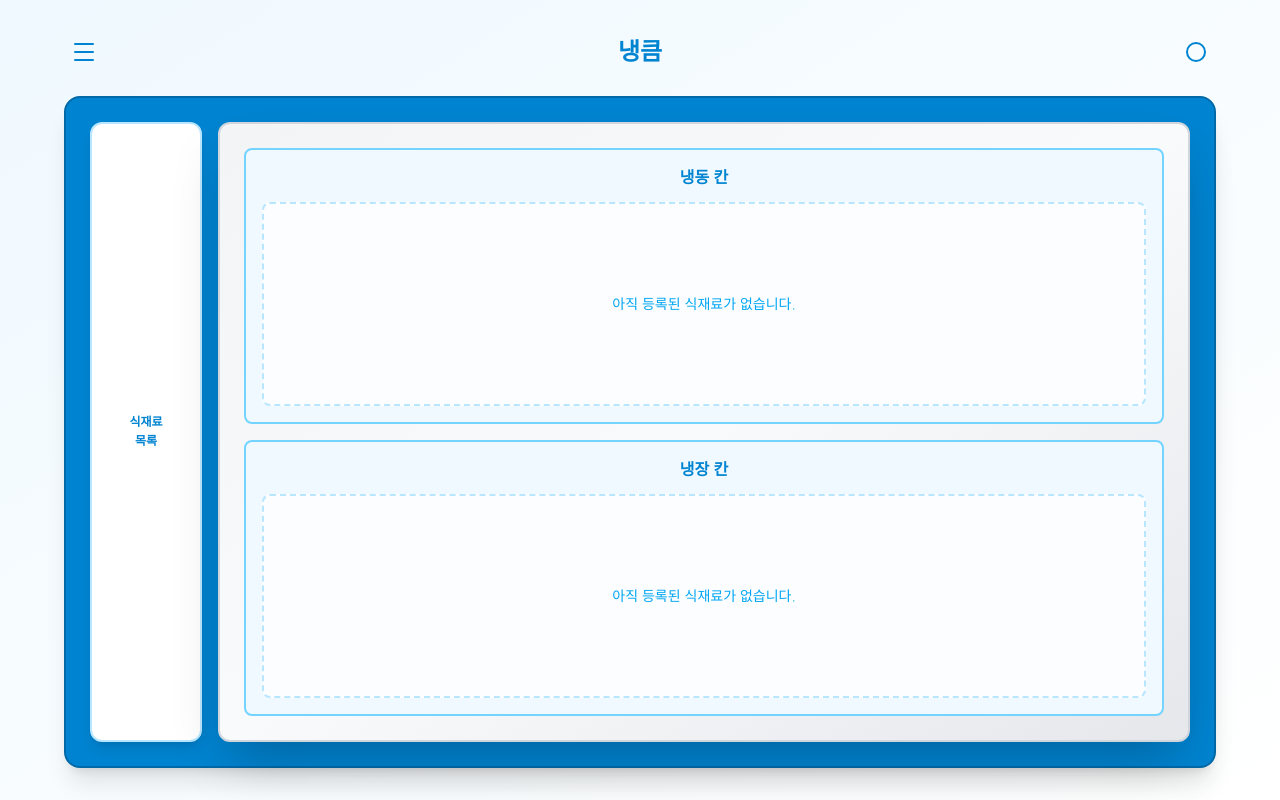
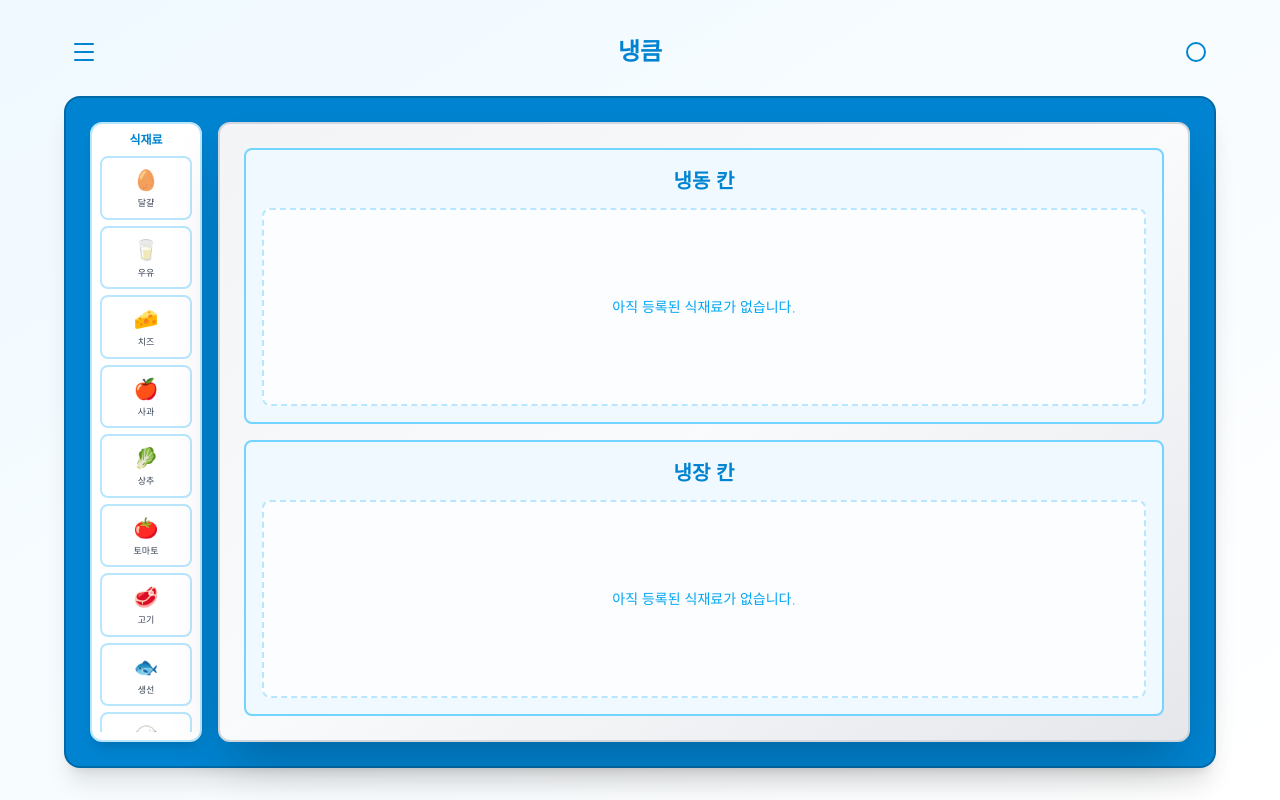
Before and after one commit to Hengjju/Refrigerrator-Management-Service-Nengkuem-, a React (Vite) app in the folder NengKuem_Dev/: page / in a window 1280 px wide. Built offline with nearby package versions, Linux system fonts and the light colour scheme; a web font is replaced by a local one.

Commit message:
feat: 식재료 카테고리 UI 스크롤바 구현

```diff
--- /dev/null
+++ b/NengKuem_Dev/src/app/constants/foodCategories.ts
@@ -0,0 +1,15 @@
+import type { FoodItem } from '../types/food';
+
+// 2단계에서는 기능 없이 왼쪽 식재료 목록에 보여줄 기본 데이터만 준비합니다.
+export const AVAILABLE_FOODS: FoodItem[] = [
+  { id: 'egg', name: '달걀', emoji: '🥚' },
+  { id: 'milk', name: '우유', emoji: '🥛' },
+  { id: 'cheese', name: '치즈', emoji: '🧀' },
+  { id: 'apple', name: '사과', emoji: '🍎' },
+  { id: 'lettuce', name: '상추', emoji: '🥬' },
+  { id: 'tomato', name: '토마토', emoji: '🍅' },
+  { id: 'meat', name: '고기', emoji: '🥩' },
+  { id: 'fish', name: '생선', emoji: '🐟' },
+  { id: 'rice', name: '밥', emoji: '🍚' },
+  { id: 'kimchi', name: '김치', emoji: '🥬' },
+];
--- a/NengKuem_Dev/src/app/pages/DashboardPage.tsx
+++ b/NengKuem_Dev/src/app/pages/DashboardPage.tsx
@@ -1,3 +1,7 @@
+import { AVAILABLE_FOODS } from '../constants/foodCategories';
+
+// 2단계 메인 화면입니다.
+// 기능은 아직 없고, 정적 냉장고 UI에 식재료 카탈로그 목록만 추가합니다.
 export function DashboardPage() {
   return (
     <div
@@ -24,12 +28,22 @@ export function DashboardPage() {
         <main className="flex-1 min-h-0 bg-sky-600 rounded-2xl shadow-xl border-2 border-sky-700 p-4 md:p-6">
           <div className="flex gap-4 h-full">
             <aside className="w-[100px] md:w-[112px] flex-shrink-0">
-              <div className="bg-white rounded-xl shadow-lg p-3 border-2 border-sky-200 h-full flex items-center justify-center">
-                <p className="text-xs font-bold text-sky-600 text-center leading-relaxed">
-                  식재료
-                  <br />
-                  목록
-                </p>
+              <div className="bg-white rounded-xl shadow-lg p-2 border-2 border-sky-200 h-full flex flex-col">
+                <div className="mb-2 text-center text-xs font-bold text-sky-600">식재료</div>
+                <div
+                  className="grid grid-cols-1 gap-1.5 overflow-y-auto flex-1 scrollbar-hide"
+                  style={{ scrollbarWidth: 'none', msOverflowStyle: 'none' }}
+                >
+                  {AVAILABLE_FOODS.map((food) => (
+                    <div
+                      key={food.id}
+                      className="flex flex-col items-center justify-center gap-0.5 p-2 rounded-lg bg-white border-2 border-sky-200"
+                    >
+                      <span className="text-xl">{food.emoji}</span>
+                      <span className="text-[9px] font-medium text-gray-700">{food.name}</span>
+                    </div>
+                  ))}
+                </div>
               </div>
             </aside>
 
--- /dev/null
+++ b/NengKuem_Dev/src/app/types/food.ts
@@ -0,0 +1,7 @@
+// 식재료 목록에서 공통으로 사용하는 기본 음식 정보 타입입니다.
+// 아직 냉장고에 저장되는 데이터는 아니고, 화면에 보여줄 카탈로그 데이터입니다.
+export interface FoodItem {
+  id: string;
+  name: string;
+  emoji: string;
+}
```
Also changed, not shown: 1 other file (tests, documents, lock files or other folders).
